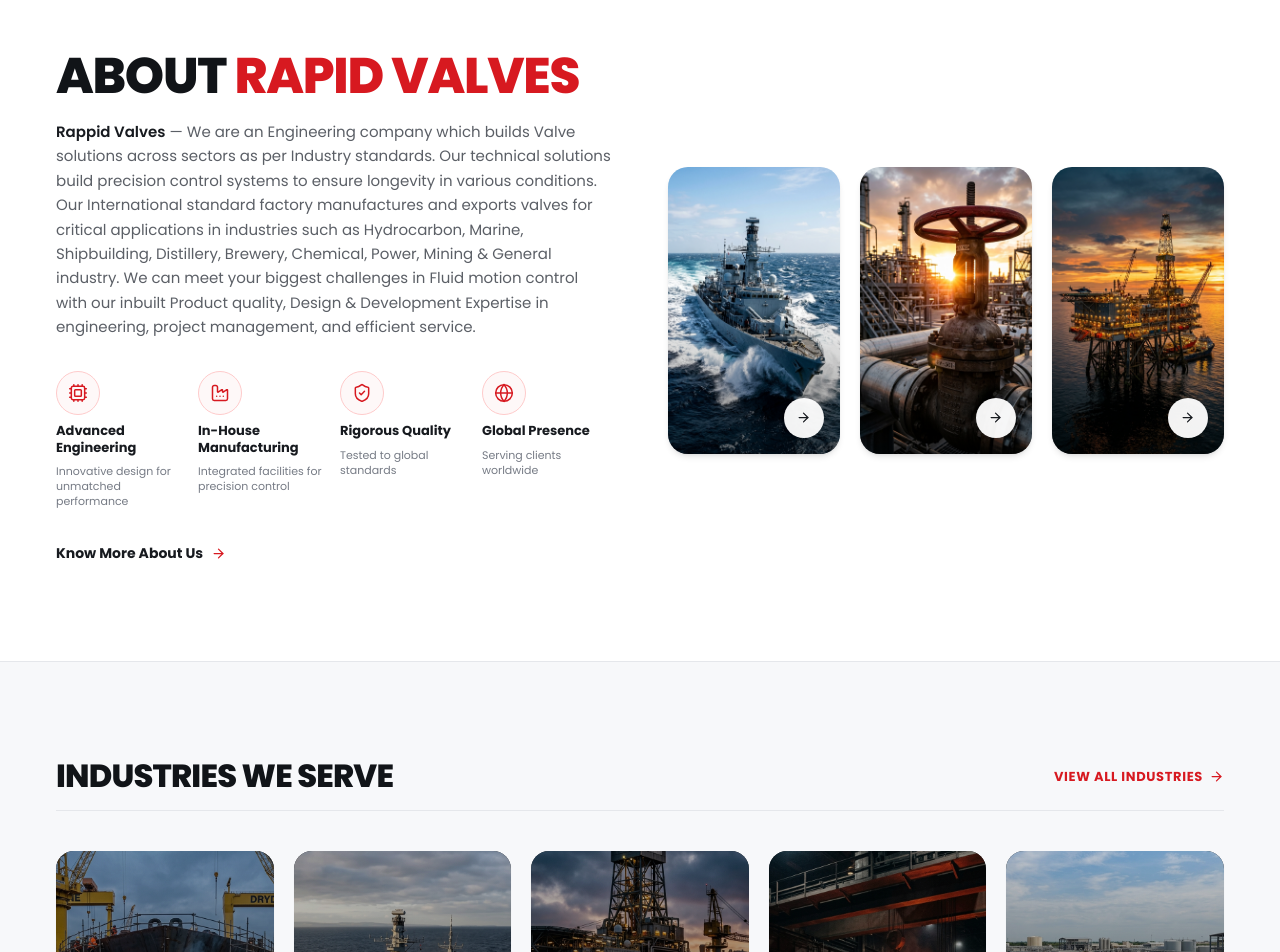
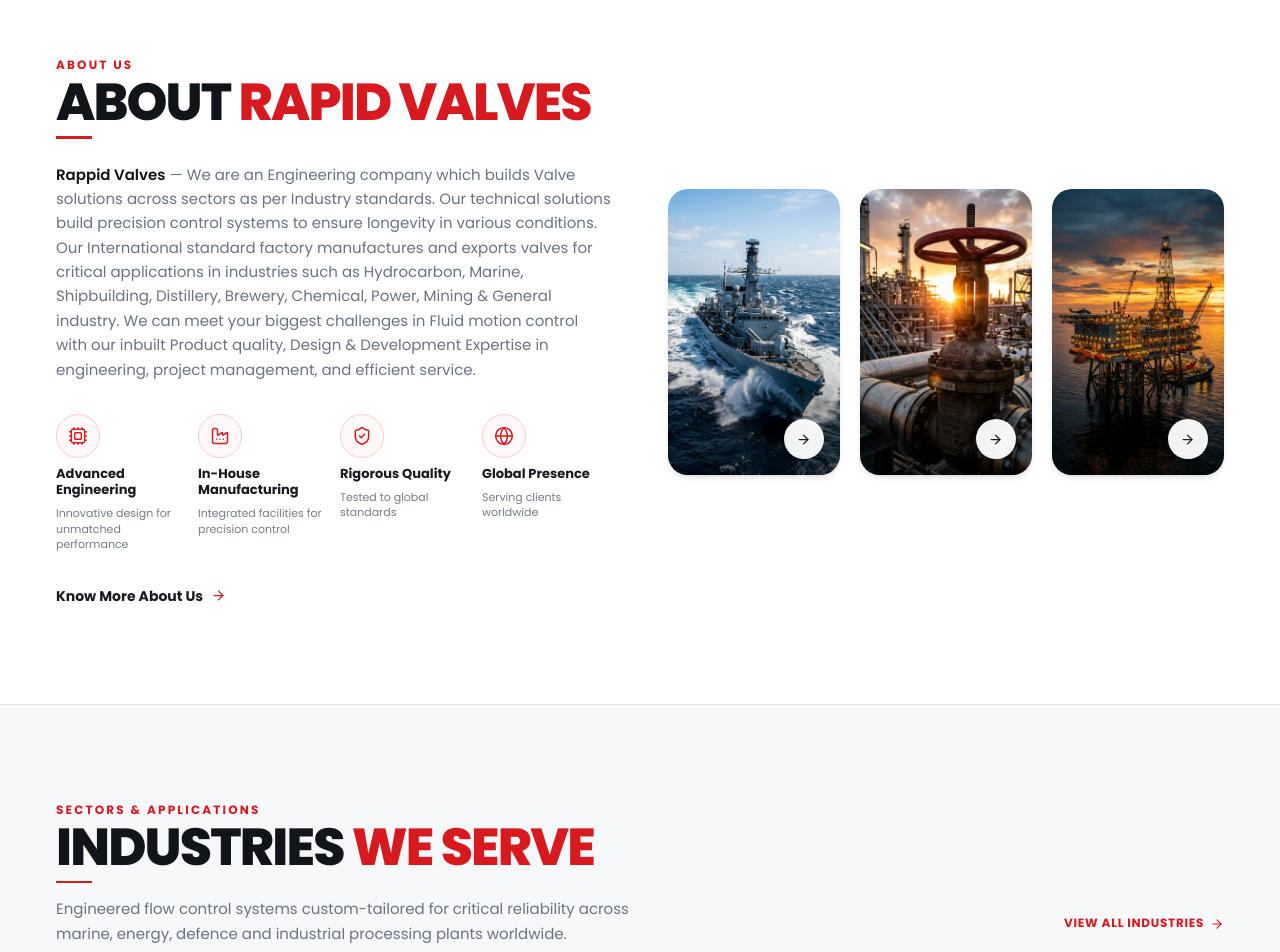
Before and after one commit to Saty-27/rapid-valves, a React (Vite) app: page / in a window 1280 px wide. Shown: the part 960-1912 px from the top of the page. Built offline with nearby package versions, Linux system fonts and the light colour scheme; a web font is replaced by a local one.

Commit message:
style: harmonize typography, headlines, subheadlines, and spacing across all sections

```diff
--- a/src/components/AboutSection.tsx
+++ b/src/components/AboutSection.tsx
@@ -81,22 +81,31 @@
              ======================================================== */}
           <div className="lg:col-span-6 xl:col-span-6 space-y-6">
 
-            {/* Main Headline: ABOUT in dark charcoal, RAPID VALVES in logo red */}
-            <h2
-              className={`font-poppins font-extrabold text-3xl sm:text-4xl lg:text-[44px] xl:text-[50px] text-[#111418] leading-[1.1] tracking-tight transform-gpu transition-all duration-700 ease-apple ${
-                isVisible ? 'opacity-100 translate-y-0' : 'opacity-0 translate-y-8'
-              }`}
-            >
-              ABOUT <span className="text-[#D71920]">RAPID VALVES</span>
-            </h2>
+            {/* Standardized Section Header */}
+            <div>
+              <span className="font-poppins font-bold text-[12px] uppercase tracking-[0.18em] text-[#D71920] block mb-2">
+                ABOUT US
+              </span>
+
+              <h2
+                className={`font-poppins font-extrabold text-3xl sm:text-4xl lg:text-[48px] xl:text-[52px] leading-[1.0] tracking-[-0.035em] transform-gpu transition-all duration-700 ease-apple ${
+                  isVisible ? 'opacity-100 translate-y-0' : 'opacity-0 translate-y-8'
+                }`}
+              >
+                <span className="text-[#111418]">ABOUT </span>
+                <span className="text-[#D71920]">RAPID VALVES</span>
+              </h2>
+
+              <div className="w-9 h-[2.5px] bg-[#D71920] mt-3.5 mb-3.5" />
+            </div>
 
             {/* Company Bio Text */}
             <p
-              className={`font-poppins text-[#5B5F66] text-sm sm:text-[15px] leading-relaxed transform-gpu transition-all duration-700 delay-100 ease-apple ${
+              className={`font-poppins text-[#6B7280] text-[14px] sm:text-[15px] leading-relaxed max-w-xl transform-gpu transition-all duration-700 delay-100 ease-apple ${
                 isVisible ? 'opacity-100 translate-y-0' : 'opacity-0 translate-y-6'
               }`}
             >
-              <strong className="text-[#171A1F] font-semibold">Rappid Valves</strong> — We are an Engineering company which builds Valve solutions across sectors as per Industry standards. Our technical solutions build precision control systems to ensure longevity in various conditions. Our International standard factory manufactures and exports valves for critical applications in industries such as Hydrocarbon, Marine, Shipbuilding, Distillery, Brewery, Chemical, Power, Mining & General industry. We can meet your biggest challenges in Fluid motion control with our inbuilt Product quality, Design & Development Expertise in engineering, project management, and efficient service.
+              <strong className="text-[#111418] font-semibold">Rappid Valves</strong> — We are an Engineering company which builds Valve solutions across sectors as per Industry standards. Our technical solutions build precision control systems to ensure longevity in various conditions. Our International standard factory manufactures and exports valves for critical applications in industries such as Hydrocarbon, Marine, Shipbuilding, Distillery, Brewery, Chemical, Power, Mining & General industry. We can meet your biggest challenges in Fluid motion control with our inbuilt Product quality, Design & Development Expertise in engineering, project management, and efficient service.
             </p>
 
             {/* 4 Feature Badges in a Row */}
--- a/src/components/CertificationsSection.tsx
+++ b/src/components/CertificationsSection.tsx
@@ -130,17 +130,17 @@
             </span>
 
             {/* Main Headline */}
-            <h2 className="font-poppins font-extrabold text-3xl sm:text-4xl lg:text-[48px] xl:text-[54px] leading-[1.0] tracking-[-0.035em]">
+            <h2 className="font-poppins font-extrabold text-3xl sm:text-4xl lg:text-[48px] xl:text-[52px] leading-[1.0] tracking-[-0.035em]">
               <span className="text-[#111418] block sm:inline">COMMITTED TO GLOBAL </span>
               <span className="text-[#111418] block sm:inline">QUALITY </span>
               <span className="text-[#D71920]">STANDARDS</span>
             </h2>
 
             {/* Red Accent Line under Heading */}
-            <div className="w-9 h-[2.5px] bg-[#D71920] mt-4 mb-4" />
+            <div className="w-9 h-[2.5px] bg-[#D71920] mt-3.5 mb-3.5" />
 
             {/* Supporting Copy */}
-            <p className="font-poppins text-[#6B7280] text-[14px] sm:text-[15px] leading-relaxed max-w-lg">
+            <p className="font-poppins text-[#6B7280] text-[14px] sm:text-[15px] leading-relaxed max-w-xl">
               Rappid Valves adhere to internationally recognized certifications and approvals that ensure safety, reliability, and compliance across global industries.
             </p>
           </div>
--- a/src/components/FAQSection.tsx
+++ b/src/components/FAQSection.tsx
@@ -215,16 +215,16 @@
             </span>
 
             {/* Main Heading */}
-            <h2 className="font-poppins font-extrabold text-3xl sm:text-4xl lg:text-[50px] xl:text-[54px] leading-[1.0] tracking-[-0.035em] text-[#111418]">
+            <h2 className="font-poppins font-extrabold text-3xl sm:text-4xl lg:text-[48px] xl:text-[52px] leading-[1.0] tracking-[-0.035em] text-[#111418]">
               <span>FREQUENTLY ASKED </span>
               <span className="text-[#D71920] block sm:inline">QUESTIONS.</span>
             </h2>
 
             {/* Red Underline */}
-            <div className="w-10 h-[2.5px] bg-[#D71920] mt-4 mb-4" />
+            <div className="w-9 h-[2.5px] bg-[#D71920] mt-3.5 mb-3.5" />
 
             {/* Description */}
-            <p className="font-poppins text-[#6B7280] text-[14.5px] sm:text-[15.5px] leading-relaxed max-w-[520px]">
+            <p className="font-poppins text-[#6B7280] text-[14px] sm:text-[15px] leading-relaxed max-w-xl">
               Find answers to common questions about our products, applications, quality standards and services.
             </p>
           </div>
--- a/src/components/IndustriesSection.tsx
+++ b/src/components/IndustriesSection.tsx
@@ -108,26 +108,43 @@
       <div className="max-w-[1580px] mx-auto px-6 sm:px-10 xl:px-14">
 
         {/* ========================================================
-            HEADER ROW: ONLY "INDUSTRIES WE SERVE"
+            HEADER ROW: Standardized Design System
            ======================================================== */}
         <div
-          className={`flex items-center justify-between mb-8 sm:mb-10 pb-4 border-b border-gray-200 transform-gpu transition-all duration-700 ease-apple ${
-            isVisible ? 'opacity-100 translate-y-0' : 'opacity-0 translate-y-6'
+          className={`flex flex-col lg:flex-row lg:items-end justify-between mb-12 lg:mb-16 gap-6 transform-gpu transition-all duration-700 ease-apple ${
+            isVisible ? 'opacity-100 translate-y-0' : 'opacity-0 translate-y-8'
           }`}
         >
-          <div>
-            <h2 className="font-poppins font-extrabold text-2xl sm:text-3xl lg:text-[32px] text-[#111418] uppercase tracking-tight">
-              INDUSTRIES WE SERVE
+          <div className="max-w-2xl">
+            {/* Eyebrow */}
+            <span className="font-poppins font-bold text-[12px] uppercase tracking-[0.18em] text-[#D71920] block mb-2">
+              SECTORS & APPLICATIONS
+            </span>
+
+            {/* Main Headline */}
+            <h2 className="font-poppins font-extrabold text-3xl sm:text-4xl lg:text-[48px] xl:text-[52px] leading-[1.0] tracking-[-0.035em]">
+              <span className="text-[#111418]">INDUSTRIES </span>
+              <span className="text-[#D71920]">WE SERVE</span>
             </h2>
+
+            {/* Red Accent Line */}
+            <div className="w-9 h-[2.5px] bg-[#D71920] mt-3.5 mb-3.5" />
+
+            {/* Supporting Copy */}
+            <p className="font-poppins text-[#6B7280] text-[14px] sm:text-[15px] leading-relaxed max-w-xl">
+              Engineered flow control systems custom-tailored for critical reliability across marine, energy, defence and industrial processing plants worldwide.
+            </p>
           </div>
 
-          <a
-            href="#contact"
-            className="inline-flex items-center text-[13px] font-poppins font-bold uppercase tracking-wider text-[#D71920] hover:text-[#B8141A] transition-colors group"
-          >
-            <span>View All Industries</span>
-            <ArrowRight size={15} className="ml-1.5 group-hover:translate-x-1.5 transition-transform duration-200" />
-          </a>
+          <div className="lg:pb-3">
+            <a
+              href="#contact"
+              className="inline-flex items-center space-x-1.5 font-poppins font-bold text-[12px] uppercase tracking-[0.06em] text-[#D71920] hover:text-[#B8141A] transition-colors group"
+            >
+              <span className="border-b border-transparent group-hover:border-[#D71920] transition-all">VIEW ALL INDUSTRIES</span>
+              <ArrowRight size={14} className="group-hover:translate-x-1 transition-transform duration-200" />
+            </a>
+          </div>
         </div>
 
         {/* ========================================================
--- a/src/components/InvestorHighlights.tsx
+++ b/src/components/InvestorHighlights.tsx
@@ -129,15 +129,19 @@
         <div className="grid grid-cols-1 lg:grid-cols-12 gap-8 xl:gap-10 items-center">
 
           {/* Col 1: Heading & Intro (~4 cols) */}
-          <div className="lg:col-span-4 space-y-5">
-            <span className="font-poppins font-bold text-[12px] uppercase tracking-[0.18em] text-[#D71920] block">
-              INVESTOR HIGHLIGHTS
-            </span>
+          <div className="lg:col-span-4 space-y-4">
+            <div>
+              <span className="font-poppins font-bold text-[12px] uppercase tracking-[0.18em] text-[#D71920] block mb-2">
+                INVESTOR HIGHLIGHTS
+              </span>
 
-            <h2 className="font-poppins font-extrabold text-[36px] sm:text-[44px] lg:text-[48px] leading-[1.0] tracking-[-0.035em]">
-              <span className="text-[#111418] block">STRONG PERFORMANCE.</span>
-              <span className="text-[#D71920] block">SUSTAINABLE GROWTH.</span>
-            </h2>
+              <h2 className="font-poppins font-extrabold text-3xl sm:text-4xl lg:text-[48px] xl:text-[52px] leading-[1.0] tracking-[-0.035em]">
+                <span className="text-[#111418] block">STRONG PERFORMANCE.</span>
+                <span className="text-[#D71920] block">SUSTAINABLE GROWTH.</span>
+              </h2>
+
+              <div className="w-9 h-[2.5px] bg-[#D71920] mt-3.5 mb-3.5" />
+            </div>
 
             <p className="font-poppins text-[#6B7280] text-[14px] sm:text-[15px] leading-relaxed max-w-md">
               Delivering consistent value backed by scale, experience and a clear vision for high-margin marine and critical defence markets.
--- a/src/components/MDMessageSection.tsx
+++ b/src/components/MDMessageSection.tsx
@@ -111,12 +111,16 @@
 
             {/* Header Area */}
             <div className="mb-6">
-              <h2 className="font-poppins font-extrabold text-3xl sm:text-4xl lg:text-[50px] xl:text-[56px] leading-[0.98] tracking-[-0.035em]">
+              <span className="font-poppins font-bold text-[12px] uppercase tracking-[0.18em] text-[#D71920] block mb-2">
+                LEADERSHIP VISION
+              </span>
+
+              <h2 className="font-poppins font-extrabold text-3xl sm:text-4xl lg:text-[48px] xl:text-[52px] leading-[1.0] tracking-[-0.035em]">
                 <span className="text-[#111418] block sm:inline">MANAGING DIRECTOR’S </span>
                 <span className="text-[#D71920] block sm:inline">MESSAGE</span>
               </h2>
 
-              <div className="w-10 h-[2.5px] bg-[#D71920] mt-3 mb-4" />
+              <div className="w-9 h-[2.5px] bg-[#D71920] mt-3.5 mb-3.5" />
             </div>
 
             {/* Leadership Quote Box */}
--- a/src/components/ManufacturingAndProcess.tsx
+++ b/src/components/ManufacturingAndProcess.tsx
@@ -87,7 +87,7 @@
               HEADER ROW
              ======================================================== */}
           <div
-            className={`flex flex-col lg:flex-row lg:items-end justify-between mb-12 lg:mb-14 gap-6 transform-gpu transition-all duration-700 ease-apple ${
+            className={`flex flex-col lg:flex-row lg:items-end justify-between mb-12 lg:mb-16 gap-6 transform-gpu transition-all duration-700 ease-apple ${
               isVisible ? 'opacity-100 translate-y-0' : 'opacity-0 translate-y-6'
             }`}
           >
@@ -96,15 +96,15 @@
                 FROM REQUIREMENT TO DELIVERY
               </span>
 
-              <h2 className="font-poppins font-extrabold text-3xl sm:text-4xl lg:text-[46px] leading-[1.05] tracking-[-0.035em]">
+              <h2 className="font-poppins font-extrabold text-3xl sm:text-4xl lg:text-[48px] xl:text-[52px] leading-[1.0] tracking-[-0.035em]">
                 <span className="text-[#111418] block sm:inline">TRANSPARENT 5-STEP </span>
                 <span className="text-[#111418] block sm:inline">ENGINEERING </span>
                 <span className="text-[#D71920]">WORKFLOW</span>
               </h2>
 
-              <div className="w-10 h-[2.5px] bg-[#D71920] mt-3.5 mb-3.5" />
+              <div className="w-9 h-[2.5px] bg-[#D71920] mt-3.5 mb-3.5" />
 
-              <p className="font-poppins text-[#6B7280] text-[13.5px] sm:text-[14.5px] leading-relaxed max-w-xl">
+              <p className="font-poppins text-[#6B7280] text-[14px] sm:text-[15px] leading-relaxed max-w-xl">
                 A structured, traceable process that ensures every valve meets the highest standards of quality, safety and performance.
               </p>
             </div>
--- a/src/components/ProductsSection.tsx
+++ b/src/components/ProductsSection.tsx
@@ -272,10 +272,11 @@
             <span className="font-poppins font-bold text-[12px] uppercase tracking-[0.18em] text-[#D71920] block mb-2">
               OUR PRODUCTS
             </span>
-            <h2 className="font-poppins font-extrabold text-[44px] sm:text-[54px] lg:text-[62px] leading-[0.95] tracking-[-0.04em]">
+            <h2 className="font-poppins font-extrabold text-3xl sm:text-4xl lg:text-[48px] xl:text-[52px] leading-[1.0] tracking-[-0.035em]">
               <span className="text-[#111418] block">ENGINEERED</span>
               <span className="text-[#D71920] block">FOR CONTROL</span>
             </h2>
+            <div className="w-9 h-[2.5px] bg-[#D71920] mt-3.5 mb-3.5" />
           </div>
 
           {/* Middle Column: 06 SYSTEMS Info Block with Vertical Divider */}
@@ -288,7 +289,7 @@
                 SYSTEMS
               </span>
             </div>
-            <p className="font-poppins text-[#5B5F66] text-[13px] sm:text-[14px] leading-relaxed max-w-xs">
+            <p className="font-poppins text-[#6B7280] text-[14px] sm:text-[15px] leading-relaxed max-w-xs">
               Precision valve systems engineered for reliability, safety, and performance in the harshest marine and industrial environments.
             </p>
           </div>
--- a/src/components/ProjectGallerySection.tsx
+++ b/src/components/ProjectGallerySection.tsx
@@ -112,7 +112,7 @@
             HEADER ROW
            ======================================================== */}
         <div
-          className={`flex flex-col lg:flex-row lg:items-end justify-between mb-8 lg:mb-10 gap-6 transform-gpu transition-all duration-700 ease-apple ${
+          className={`flex flex-col lg:flex-row lg:items-end justify-between mb-12 lg:mb-16 gap-6 transform-gpu transition-all duration-700 ease-apple ${
             isVisible ? 'opacity-100 translate-y-0' : 'opacity-0 translate-y-6'
           }`}
         >
```
Also changed, not shown: src/components/BlogSection.tsx (+9 -10 lines).
